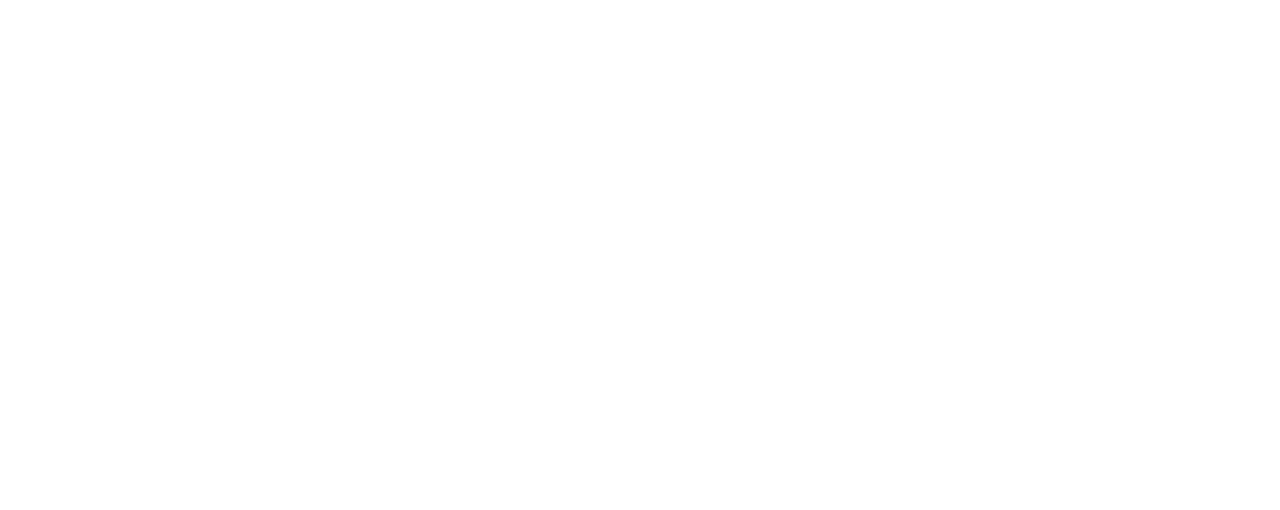
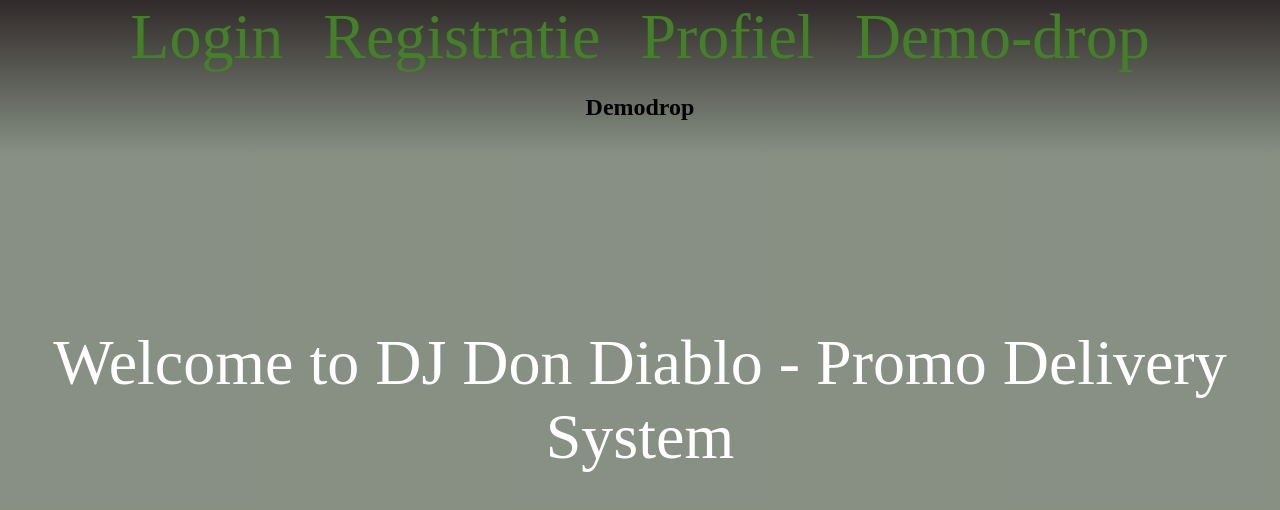
Before and after one commit to 21scorp/demo-drop, a React (Create React App) app: page /demo-drop in a window 1280 px wide. Before the commit this address had no page. Shown: the top 510 px of the page. Built offline with nearby package versions, Linux system fonts and the light colour scheme.

Commit message:
demo-drop route is toegevoegd

```diff
--- a/src/App.js
+++ b/src/App.js
@@ -10,7 +10,7 @@
         </p>
       </header>
 
-        <body>
+
         <div className="App-header">
           <nav id="mainMenu">
             <Link to="/Login">Login</Link>
@@ -20,7 +20,6 @@
           </nav>
           <Outlet />
         </div>
-        </body>
     </div>
   );
 }
--- a/src/index.js
+++ b/src/index.js
@@ -11,18 +11,18 @@
 const root = ReactDOM.createRoot(document.getElementById('root'));
 root.render(
 
-  <React.StrictMode>
+    <React.StrictMode>
       <BrowserRouter>
           <Routes>
               <Route path="/" element={<App />}>
                   <Route path="login" element={<Login />} />
                   <Route path="registratie" element={<Registratie />} />
                   <Route path="profiel" element={<Profiel />} />
-                  <Route path="demodrop" element={<DemoDrop />} />
+                  <Route path="demo-drop" element={<DemoDrop />} />
               </Route>
           </Routes>
       </BrowserRouter>
-  </React.StrictMode>
+    </React.StrictMode>
 );
 
 // If you want to start measuring performance in your app, pass a function
--- a/src/routes/DemoDrop.js
+++ b/src/routes/DemoDrop.js
@@ -1,7 +1,7 @@
 export default function DemoDrop() {
     return (
         <main>
-            <h2>Demo-drop</h2>
+            <h2>Demodrop</h2>
         </main>
     );
 }
```
